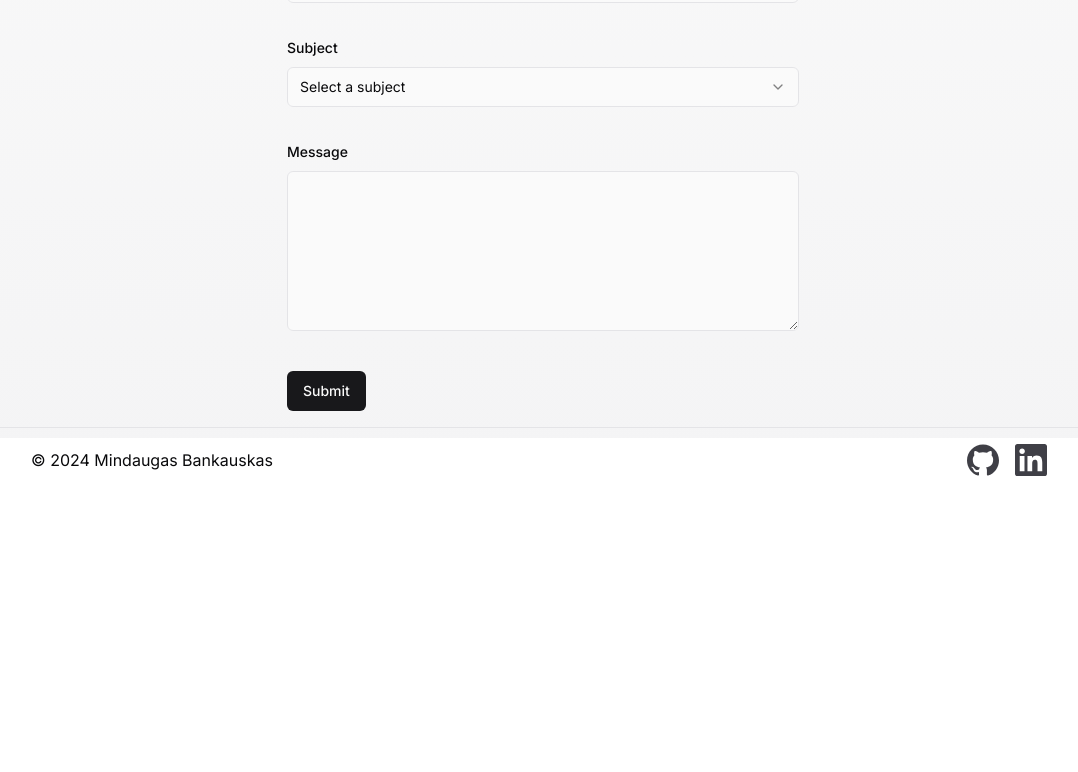
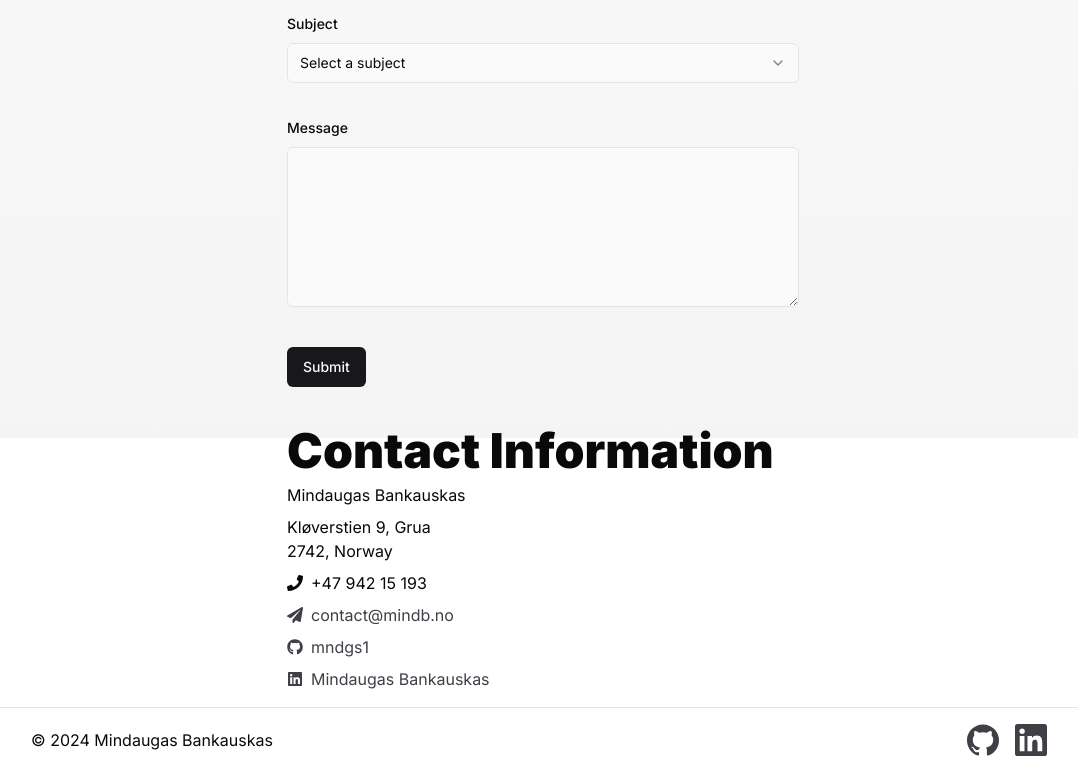
Before and after one commit to mndgs1/private-website, a Next.js app: page /contact in a window 1280 px wide. Shown: the part 362-1134 px from the top of the page, without its empty margins (97-1175 px from the left). Before the commit the page ends 854 px from the top, so only its background shows below. Built offline with nearby package versions, Linux system fonts and the light colour scheme.

Commit message:
Finished about/contact pages

```diff
--- a/app/(inner)/about/page.tsx
+++ b/app/(inner)/about/page.tsx
@@ -2,19 +2,35 @@ import React from "react";
 
 import aboutMe from "@/app/api/about";
 
+import Image from "next/image";
+import H1 from "@/components/text/H1";
+
 const About = () => {
     return (
-        <article>
-            <section>
-                {aboutMe.paragrahps.map((item, index) => {
-                    return (
-                        <section key={index}>
-                            <p>{item}</p>
-                        </section>
-                    );
-                })}
+        <article className="flex flex-col lg:flex-row lg:justify-between gap-12 lg:items-center">
+            <section className=" mx-auto flex flex-col items-center">
+                <div className="w-80 h-80 lg:w-96 lg:h-[600px]">
+                    <Image
+                        src="/static/images/mindaugasprofile.jpg"
+                        height={600}
+                        width={600}
+                        alt="Mindaugas Bankauskas profile"
+                        className=" w-full h-full object-cover "
+                    />
+                </div>
             </section>
-            <section></section>
+            <section className="max-w-[500px]">
+                <H1>Hello World!</H1>
+                <div className="mb-4">
+                    {aboutMe.paragrahps.map((item, index) => {
+                        return (
+                            <p key={index} className="mb-6">
+                                {item}
+                            </p>
+                        );
+                    })}
+                </div>
+            </section>
         </article>
     );
 };
--- a/app/(inner)/contact/form.tsx
+++ b/app/(inner)/contact/form.tsx
@@ -27,6 +27,7 @@ import {
 import { useToast } from "@/components/ui/use-toast";
 
 import { submitContactForm } from "@/app/api/contactForm";
+import { FormEventHandler } from "react";
 const formSchema = z.object({
     name: z.string().min(2, {
         message: "Name must be at least 2 characters.",
@@ -55,16 +56,27 @@ export function ContactForm() {
     // const [formReceived, setFormReceived] = useState(false);
     // 2. Define a submit handler.
     async function onSubmit(values: z.infer<typeof formSchema>) {
+        try {
             const response = await submitContactForm(values);
-
-        console.log(response);
             if (response.success) {
                 toast({
                     title: `Your message was sent! I will get back to you as soon as possible.`,
                 });
+                form.reset();
             } else {
                 toast({
-                title: "There was an error sending your message. Please try again later.",
+                    variant: "destructive",
+                    title: "Uh oh! Something went wrong.",
+                    description:
+                        "There was a problem sending your message. Please try another contact method...",
+                });
+            }
+        } catch (e) {
+            toast({
+                variant: "destructive",
+                title: "Uh oh! Something went wrong.",
+                description:
+                    "There was a problem sending your message. Please try another contact method...",
             });
         }
     }
@@ -79,7 +91,11 @@ export function ContactForm() {
                         <FormItem>
                             <FormLabel>Name</FormLabel>
                             <FormControl>
-                                <Input placeholder="" {...field} />
+                                <Input
+                                    placeholder=""
+                                    {...field}
+                                    disabled={form.formState.isSubmitting}
+                                />
                             </FormControl>
                             <FormDescription></FormDescription>
                             <FormMessage />
@@ -93,7 +109,11 @@ export function ContactForm() {
                         <FormItem>
                             <FormLabel>Email</FormLabel>
                             <FormControl>
-                                <Input placeholder="" {...field} />
+                                <Input
+                                    placeholder=""
+                                    {...field}
+                                    disabled={form.formState.isSubmitting}
+                                />
                             </FormControl>
                             <FormDescription></FormDescription>
                             <FormMessage />
@@ -141,6 +161,7 @@ export function ContactForm() {
                                     placeholder=""
                                     {...field}
                                     className="min-h-40"
+                                    disabled={form.formState.isSubmitting}
                                 />
                             </FormControl>
                             <FormDescription></FormDescription>
@@ -148,7 +169,9 @@ export function ContactForm() {
                         </FormItem>
                     )}
                 />
-                <Button type="submit">Submit</Button>
+                <Button type="submit" disabled={form.formState.isSubmitting}>
+                    Submit
+                </Button>
             </form>
         </Form>
     );
--- a/app/(inner)/contact/page.tsx
+++ b/app/(inner)/contact/page.tsx
@@ -1,25 +1,57 @@
 import React from "react";
 
+import { ContactForm } from "./form";
+
+import H1 from "@/components/text/H1";
 import H2 from "@/components/text/H2";
 import Link from "next/link";
-
-import { ContactForm } from "./form";
-import Socials from "@/components/Socials";
+import { FaPaperPlane } from "react-icons/fa";
+import { FaPhone } from "react-icons/fa";
+import { FaGithub } from "react-icons/fa";
+import { FaLinkedin } from "react-icons/fa";
 
 const Contact = () => {
     return (
-        <article className="">
-            {/* <section>
-                <H2>Contact Information</H2>
-                <p>+47 942 15 193</p>
-                <p>
-                    <Link href="mailto:contact@mindb.no">contact@mindb.no</Link>
-                </p>
-                <Socials />
-            </section> */}
+        <article className="w-full max-w-lg flex flex-col gap-6 lg:gap-10">
             <section>
-                <div className="max-w-lg mx-auto">
+                <H1 className="mb-4">Message Me</H1>
+                <div className="mx-auto">
                     <ContactForm />
+                </div>
+            </section>
+            <section>
+                <H2 className="mb-2">Contact Information</H2>
+                <div className="flex flex-col gap-2">
+                    <p>Mindaugas Bankauskas</p>
+                    <div>
+                        <p>Kløverstien 9, Grua</p>
+                        <p>2742, Norway</p>
+                    </div>
+                    <p className="flex gap-2 items-center">
+                        <FaPhone />
+                        +47 942 15 193
+                    </p>
+
+                    <Link
+                        href="mailto:contact@mindb.no"
+                        className="flex gap-2 items-center text-dimmed hover:text-foreground">
+                        <FaPaperPlane />
+                        contact@mindb.no
+                    </Link>
+                    <Link
+                        href="https://www.github.com/mndgs1"
+                        target="blank"
+                        className="flex gap-2 items-center text-dimmed hover:text-foreground">
+                        <FaGithub />
+                        mndgs1
+                    </Link>
+                    <Link
+                        href="https://www.linkedin.com/in/mindaugas-bankauskas/"
+                        target="blank"
+                        className="flex gap-2 items-center text-dimmed hover:text-foreground">
+                        <FaLinkedin />
+                        Mindaugas Bankauskas
+                    </Link>
                 </div>
             </section>
         </article>
--- a/app/(inner)/layout.tsx
+++ b/app/(inner)/layout.tsx
@@ -12,8 +12,8 @@ export default function InnerLayout({
 }) {
     return (
         <>
-            <header className="flex-none border-b border-border z-10 mb-2 md:mb-2">
-                <div className="flex justify-between items-center py-4 px-8 sm:12 md:px-16 lg:px-24 xl:px-32 max-w-screen-2xl m-auto w-full">
+            <header className="flex-none block border-b border-border z-20 sticky top-0 w-full backdrop-blur bg-background/90">
+                <div className="flex justify-between items-center py-4 px-8 sm:12 md:px-16 lg:px-24 xl:px-32 max-w-screen-2xl m-auto w-full z-30">
                     <Link href="/" className="text-dimmed hover:text-red-500">
                         <GoArrowLeft className="h-8 w-8 transition-all hover:text-foreground" />
                     </Link>
@@ -24,9 +24,7 @@ export default function InnerLayout({
                     <ModeToggle />
                 </div>
             </header>
-            <main className="grow px-8 sm:12 md:px-16 lg:px-24 xl:px-32 py-4 max-w-screen-2xl m-auto w-full z-10">
-                {children}
-            </main>
+            {children}
             <footer className="flex-none border-t border-border z-10">
                 <div className="px-8 sm:12 md:px-16 lg:px-24 xl:px-32 py-2 max-w-screen-2xl m-auto w-full flex justify-between items-center">
                     <p>© 2024 Mindaugas Bankauskas</p>
--- a/app/(inner)/template.tsx
+++ b/app/(inner)/template.tsx
@@ -22,8 +22,8 @@ export default function Template({ children }: { children: React.ReactNode }) {
             initial="hidden"
             animate="enter"
             exit="hidden"
-            transition={{ type: "linear" }}>
-            <H1 className="mb-4 md:mb-8">{title}</H1>
+            transition={{ type: "linear" }}
+            className="grow px-8 sm:12 md:px-16 lg:px-24 xl:px-32 py-4 max-w-screen-2xl m-auto w-full z-10 flex items-center justify-center">
             {children}
         </motion.main>
     );
--- a/app/api/about.ts
+++ b/app/api/about.ts
@@ -1,10 +1,14 @@
 const aboutMe = {
     paragrahps: [
-        "Hey there! I'm Mindaugas, a front-end development enthusiast with a twist. Before diving into the world of coding, I wielded hammers and saws as a carpenter—a testament to my diverse skill set and willingness to embrace change.",
-        "Originally from Norway, my journey into tech began at Noroff School of Technology, where I honed my skills and graduated with flying colors. But life wasn't just about lines of code and debugging; I also embraced the joys and challenges of fatherhood, welcoming two beautiful newborns into my life during my school years.",
-        "Coding isn't just a career choice for me; it's a passion. I can talk endlessly about software engineering, web development trends, and the latest technologies shaping our digital landscape. Whether it's crafting intuitive user interfaces or solving complex coding puzzles, I thrive on the challenges and creativity inherent in this field.",
-        "Beyond the screen, you'll find me indulging in my other passions. From immersive video game worlds to adrenaline-pumping airsoft battles and carving up the slopes on a snowboard, I believe in living life to the fullest and finding inspiration in every experience.",
-        "My goal isn't just to secure a software developer job—it's to leverage my skills and passions to create innovative businesses that merge technology with my interests, whether it's in gaming, outdoor sports, or beyond.",
+        `My name is Mindaugas Bankauskas. I am a husband and a father of 2. Recently I graduated Front-End Development from Noroff School
+        of Technology and Digital Media.
+        `,
+
+        `The last 2 years have been a whirlwind of learning, growth & chaos. Between education & having 2 newborns was a difficult task,
+        but I have managed to finish my program with perfect grades. And now I'm excited to bring my skills and passion for web development
+         to the industry.`,
+
+        `When I am not programming I like to spend time with my family, gaming, exploring the outdoors & skiing.`,
         "Let's connect and build something amazing!",
     ],
 };
--- a/app/page.tsx
+++ b/app/page.tsx
@@ -4,6 +4,7 @@ import Socials from "../components/Socials";
 import H1 from "../components/text/H1";
 import H2 from "../components/text/H2";
 import Navbar from "@/components/Navbar";
+import { variants } from "@/components/animation/variants";
 
 import { motion } from "framer-motion";
 
@@ -14,13 +15,6 @@ const container = {
             staggerChildren: 0.35,
         },
     },
-};
-
-export const variants = {
-    hiddenLeft: { opacity: 0, x: "-100%", y: 0 },
-    hiddenTop: { opacity: 0, x: 0, y: "-100%" },
-    hiddenBottom: { opacity: 0, x: 0, y: "100%" },
-    enter: { opacity: 1, x: 0, y: 0 },
 };
 
 export default function Home() {
```
Also changed, not shown: 1 other file (tests, documents, lock files or other folders). Lines whose indentation alone changed are shown as unchanged.
